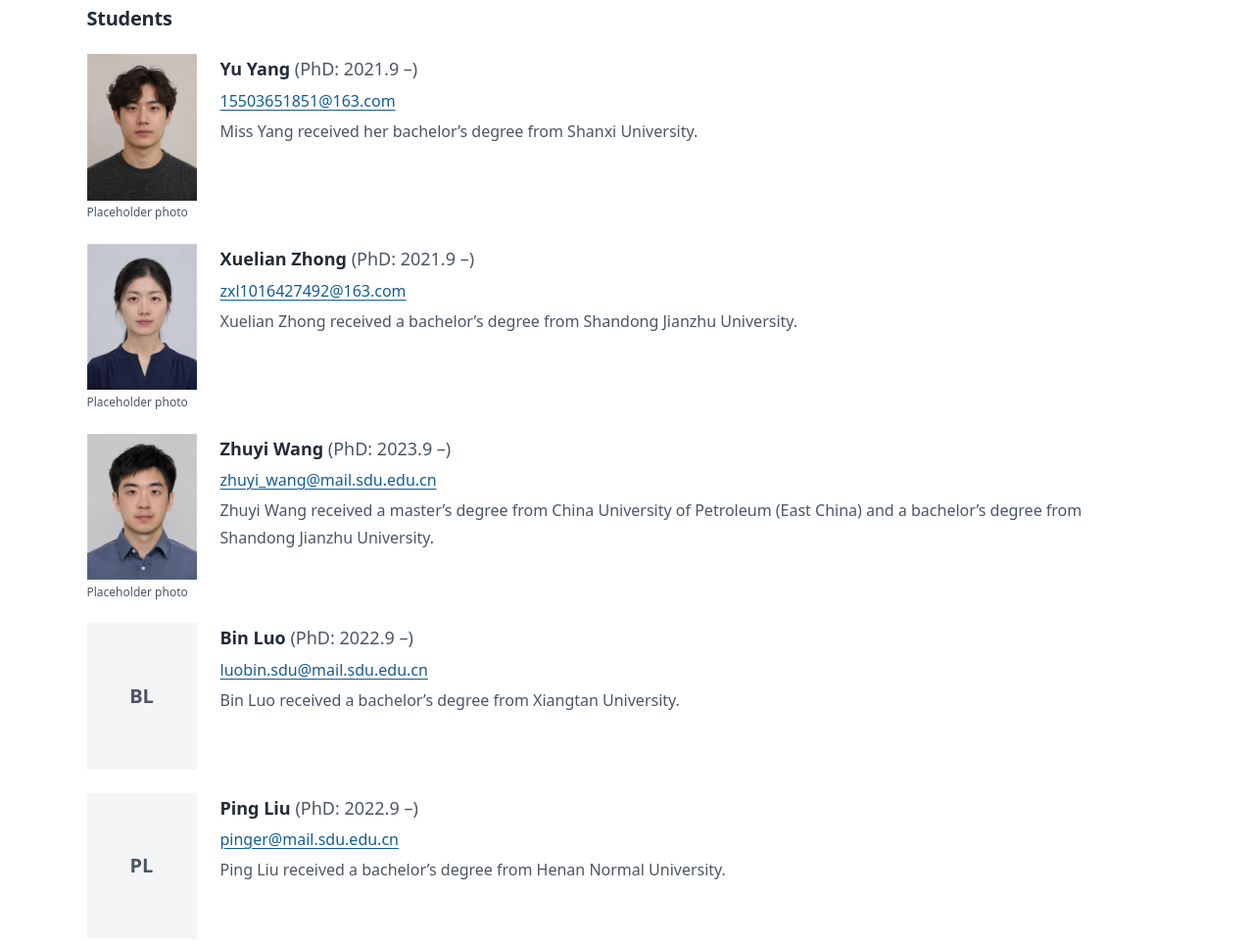
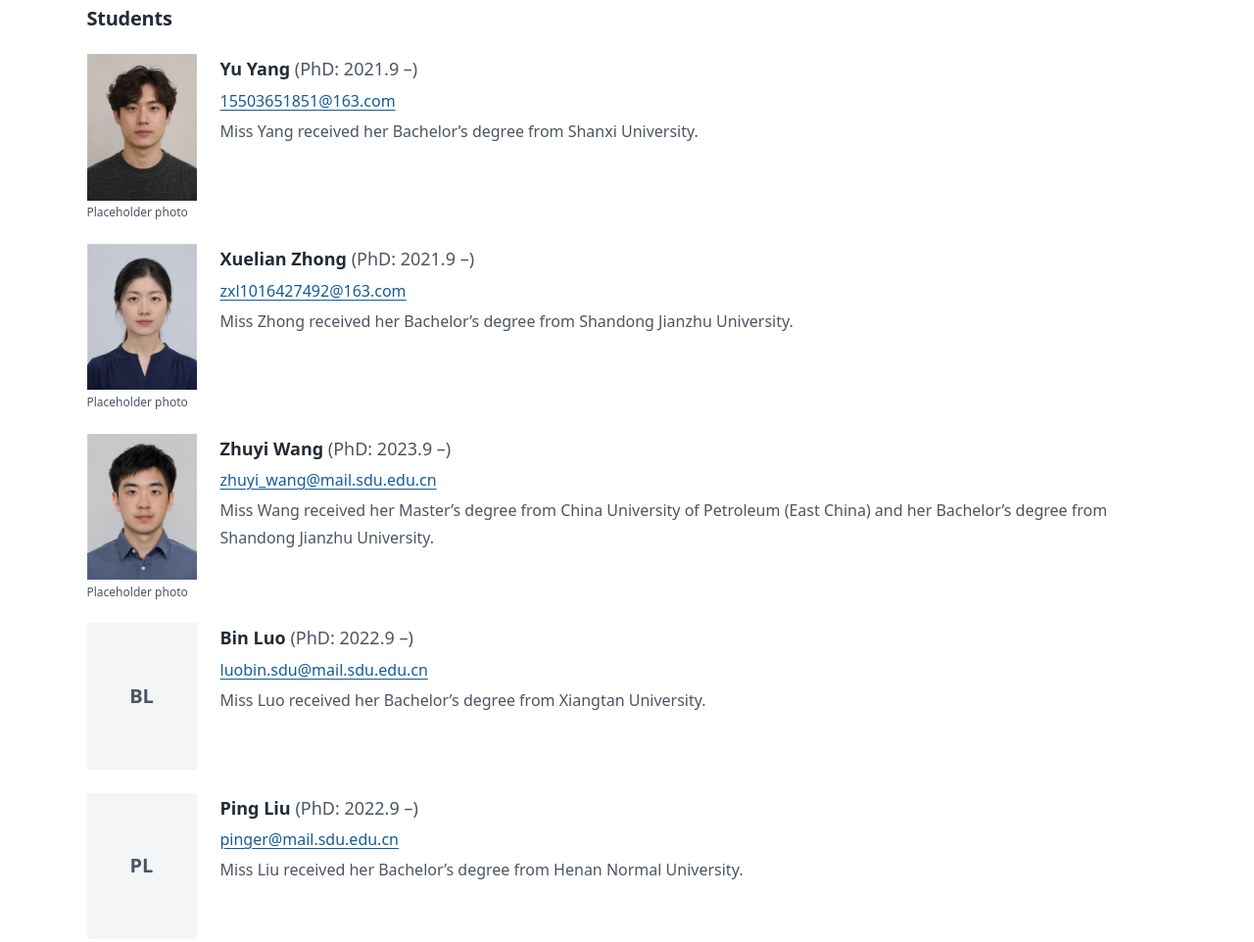
Before and after one commit to Trace-sdu/trace-sdu.github.io, a plain HTML site: page people/team-member/index.html in a window 1280 px wide. Shown: the part 1540-2502 px from the top of the page at 98% size. Drawn offline with Linux system fonts and the light colour scheme.

Commit message:
Standardize five student biographies and degree capitalization

```diff
--- a/people/team-member/index.html
+++ b/people/team-member/index.html
@@ -115,7 +115,7 @@
         <div>
           <h3>Yu Yang <span class="member-year">(PhD: 2021.9 –)</span></h3>
           <p class="member-email"><a href="mailto:15503651851@163.com">15503651851@163.com</a></p>
-          <p>Miss Yang received her bachelor’s degree from Shanxi University.</p>
+          <p>Miss Yang received her Bachelor’s degree from Shanxi University.</p>
         </div>
       </article>
 
@@ -127,7 +127,7 @@
         <div>
           <h3>Xuelian Zhong <span class="member-year">(PhD: 2021.9 –)</span></h3>
           <p class="member-email"><a href="mailto:zxl1016427492@163.com">zxl1016427492@163.com</a></p>
-          <p>Xuelian Zhong received a bachelor’s degree from Shandong Jianzhu University.</p>
+          <p>Miss Zhong received her Bachelor’s degree from Shandong Jianzhu University.</p>
         </div>
       </article>
 
@@ -139,7 +139,7 @@
         <div>
           <h3>Zhuyi Wang <span class="member-year">(PhD: 2023.9 –)</span></h3>
           <p class="member-email"><a href="mailto:zhuyi_wang@mail.sdu.edu.cn">zhuyi_wang@mail.sdu.edu.cn</a></p>
-          <p>Zhuyi Wang received a master’s degree from China University of Petroleum (East China) and a bachelor’s degree from Shandong Jianzhu University.</p>
+          <p>Miss Wang received her Master’s degree from China University of Petroleum (East China) and her Bachelor’s degree from Shandong Jianzhu University.</p>
         </div>
       </article>
 
@@ -148,7 +148,7 @@
         <div>
           <h3>Bin Luo <span class="member-year">(PhD: 2022.9 –)</span></h3>
           <p class="member-email"><a href="mailto:luobin.sdu@mail.sdu.edu.cn">luobin.sdu@mail.sdu.edu.cn</a></p>
-          <p>Bin Luo received a bachelor’s degree from Xiangtan University.</p>
+          <p>Miss Luo received her Bachelor’s degree from Xiangtan University.</p>
         </div>
       </article>
 
@@ -157,7 +157,7 @@
         <div>
           <h3>Ping Liu <span class="member-year">(PhD: 2022.9 –)</span></h3>
           <p class="member-email"><a href="mailto:pinger@mail.sdu.edu.cn">pinger@mail.sdu.edu.cn</a></p>
-          <p>Ping Liu received a bachelor’s degree from Henan Normal University.</p>
+          <p>Miss Liu received her Bachelor’s degree from Henan Normal University.</p>
         </div>
       </article>
 
```
